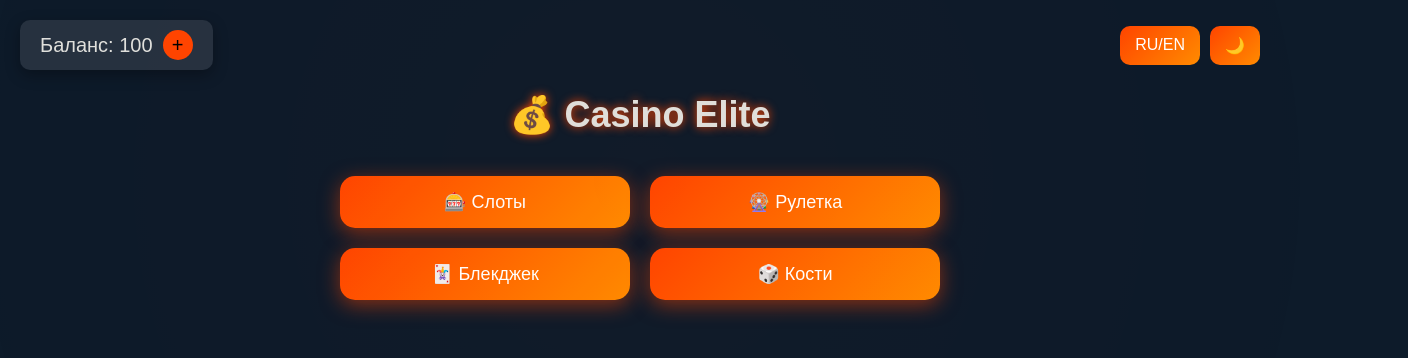
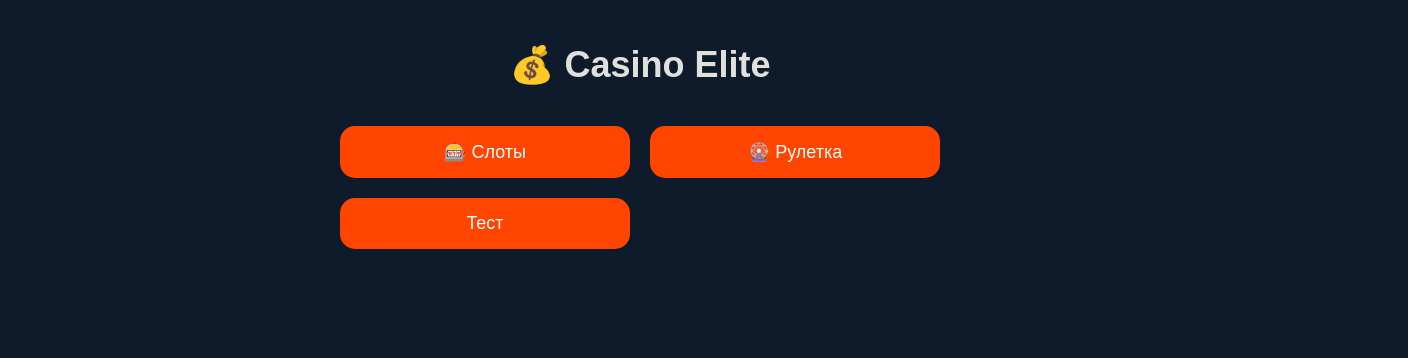
Before and after one commit to yuriymuhlikkk/casino-mini-app, a plain HTML site: page index.html in a window 1280 px wide. Shown: the whole page, 1408 px wide, since content can reach past the window. Drawn offline with Linux system fonts and the light colour scheme.

Commit message:
Simplify index.html for debugging

```diff
--- a/index.html
+++ b/index.html
@@ -13,67 +13,8 @@
             margin: 0;
             padding: 20px;
             text-align: center;
-            position: relative;
-            overflow: hidden;
         }
-        .bg-elements::before {
-            content: '';
-            position: absolute;
-            top: 0;
-            left: 0;
-            width: 100%;
-            height: 100%;
-            background: radial-gradient(circle, rgba(255, 69, 0, 0.1), transparent);
-            animation: pulse 10s infinite;
-        }
-        @keyframes pulse {
-            0% { transform: scale(1); opacity: 0.5; }
-            50% { transform: scale(1.2); opacity: 0.2; }
-            100% { transform: scale(1); opacity: 0.5; }
-        }
-        .header {
-            display: flex;
-            justify-content: space-between;
-            align-items: center;
-            margin-bottom: 20px;
-        }
-        .balance-box {
-            background: rgba(255, 255, 255, 0.1);
-            padding: 10px 20px;
-            border-radius: 10px;
-            font-size: 20px;
-            display: flex;
-            align-items: center;
-            gap: 10px;
-            box-shadow: 0 5px 15px rgba(0, 0, 0, 0.3);
-        }
-        .balance-box button {
-            background: #ff4500;
-            border: none;
-            border-radius: 50%;
-            width: 30px;
-            height: 30px;
-            font-size: 20px;
-            cursor: pointer;
-            transition: transform 0.3s ease;
-        }
-        .balance-box button:hover { transform: scale(1.1); }
-        .options {
-            display: flex;
-            gap: 10px;
-        }
-        .options button {
-            background: linear-gradient(135deg, #ff4500, #ff8c00);
-            border: none;
-            border-radius: 10px;
-            padding: 10px 15px;
-            color: white;
-            font-size: 16px;
-            cursor: pointer;
-            transition: transform 0.3s ease;
-        }
-        .options button:hover { transform: translateY(-3px); }
-        h1 { font-size: 36px; text-shadow: 0 0 10px #ff4500; }
+        h1 { font-size: 36px; }
         .menu {
             display: grid;
             grid-template-columns: repeat(2, 1fr);
@@ -83,77 +24,29 @@
         }
         .menu button {
             padding: 15px;
-            background: linear-gradient(135deg, #ff4500, #ff8c00);
+            background: #ff4500;
             border: none;
             border-radius: 15px;
             color: white;
             font-size: 18px;
             cursor: pointer;
-            box-shadow: 0 5px 20px rgba(255, 69, 0, 0.5);
-            transition: transform 0.3s ease, box-shadow 0.3s ease;
         }
         .menu button:hover {
-            transform: translateY(-5px);
-            box-shadow: 0 10px 30px rgba(255, 69, 0, 0.8);
+            background: #ff8c00;
         }
-        .deposit-options {
-            display: none;
-            position: absolute;
-            top: 80px;
-            left: 50%;
-            transform: translateX(-50%);
-            background: rgba(255, 255, 255, 0.1);
-            padding: 20px;
-            border-radius: 10px;
-            box-shadow: 0 5px 15px rgba(0, 0, 0, 0.3);
-        }
-        .deposit-options button {
-            display: block;
-            width: 100%;
-            margin: 10px 0;
-            padding: 10px;
-            background: linear-gradient(135deg, #ff4500, #ff8c00);
-            border: none;
-            border-radius: 10px;
-            color: white;
-            font-size: 16px;
-            cursor: pointer;
-            transition: transform 0.3s ease;
-        }
-        .deposit-options button:hover { transform: translateY(-3px); }
     </style>
 </head>
-<body class="bg-elements">
-    <div class="header">
-        <div class="balance-box">
-            <span id="balance">Баланс: 100</span>
-            <button onclick="toggleDeposit()">+</button>
-        </div>
-        <div class="options">
-            <button onclick="changeLang()">RU/EN</button>
-            <button onclick="toggleTheme()">🌙</button>
-        </div>
-    </div>
+<body>
     <h1>💰 Casino Elite</h1>
     <div class="menu">
         <button onclick="openGame('slots.html')">🎰 Слоты</button>
         <button onclick="openGame('roulette.html')">🎡 Рулетка</button>
-        <button onclick="openGame('blackjack.html')">🃏 Блекджек</button>
-        <button onclick="openGame('dice.html')">🎲 Кости</button>
-    </div>
-    <div class="deposit-options" id="depositOptions">
-        <button onclick="deposit('crypto')">Криптовалюта</button>
-        <button onclick="deposit('card')">Карта</button>
+        <button onclick="testButton()">Тест</button>
     </div>
 
     <script>
-        let balance = 100;
-        let lang = "ru";
-        let theme = "dark";
-        const baseUrl = "https://yuriymuhlikkk.github.io/casino-mini-app/";
+        console.log("Script started");
 
-        // Ініціалізація з дебагом
-        console.log("Script started");
         if (window.Telegram && window.Telegram.WebApp) {
             console.log("Telegram WebApp detected");
             window.Telegram.WebApp.ready();
@@ -163,46 +56,22 @@
             console.log("Not in Telegram environment");
         }
 
-        function updateBalance() {
-            document.getElementById("balance").textContent = lang === "ru" ? `Баланс: ${balance}` : `Balance: ${balance}`;
-        }
-
-        function toggleTheme() {
-            theme = theme === "dark" ? "light" : "dark";
-            document.body.style.background = theme === "dark" ? "#0d1b2a" : "#e0e1dd";
-            document.body.style.color = theme === "dark" ? "#e0e1dd" : "#0d1b2a";
-        }
-
-        function changeLang() {
-            lang = lang === "ru" ? "en" : "ru";
-            updateBalance();
-        }
-
         function openGame(game) {
-            const url = baseUrl + game;
-            console.log("Button clicked, attempting to open: " + url);
+            const url = "https://yuriymuhlikkk.github.io/casino-mini-app/" + game;
+            console.log("Opening game: " + url);
             if (window.Telegram && window.Telegram.WebApp) {
-                console.log("Using Telegram.WebApp.openLink");
                 window.Telegram.WebApp.openLink(url);
+                console.log("Used Telegram.WebApp.openLink");
             } else {
-                console.log("Using window.location.href (fallback)");
                 window.location.href = url;
+                console.log("Used window.location.href");
             }
         }
 
-        function toggleDeposit() {
-            console.log("Deposit button clicked");
-            const options = document.getElementById("depositOptions");
-            options.style.display = options.style.display === "block" ? "none" : "block";
+        function testButton() {
+            console.log("Test button clicked");
+            alert("Тестовая кнопка работает!");
         }
-
-        function deposit(method) {
-            console.log("Deposit method selected: " + method);
-            alert(lang === "ru" ? `Пополнение через ${method} скоро будет!` : `Deposit via ${method} coming soon!`);
-            document.getElementById("depositOptions").style.display = "none";
-        }
-
-        updateBalance();
     </script>
 </body>
 </html>
```
